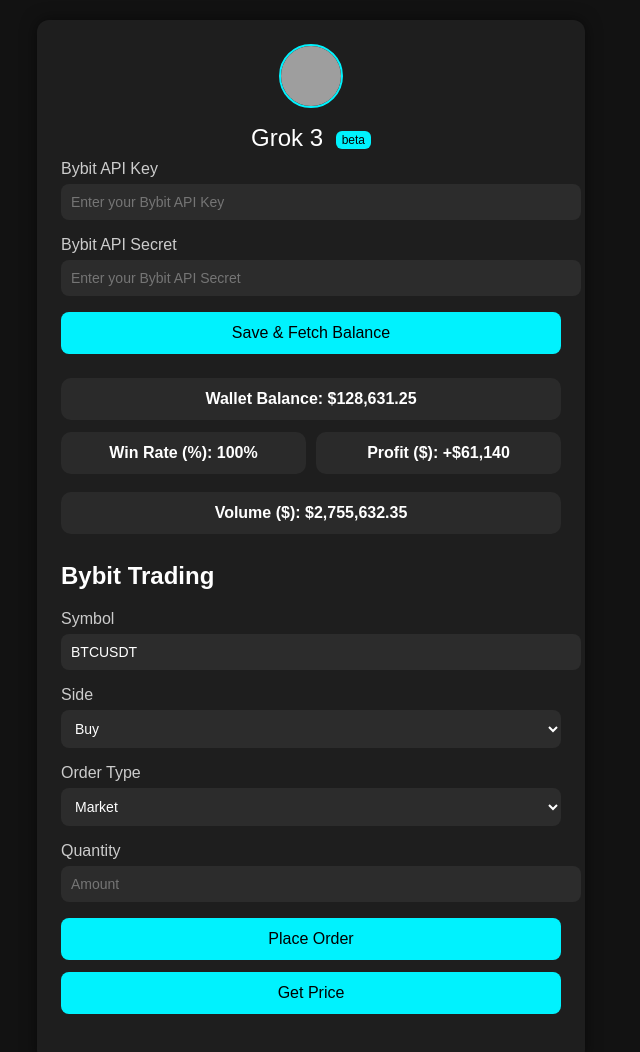
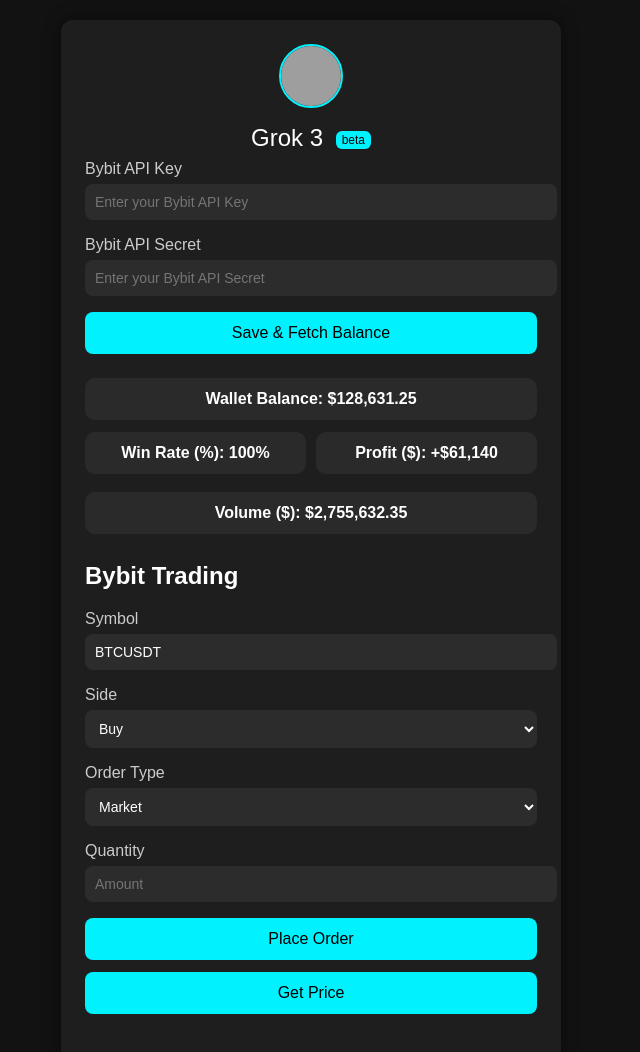
Before and after one commit to SIllion344i/TG-Mini-App, a plain HTML site: page index.html in a window 1280 px wide. Shown: the whole page, without its empty margins (329-969 px from the left). Drawn offline with Linux system fonts and the light colour scheme; grey boxes are pictures that could not be loaded; a script that the page names is missing.

Commit message:
Update index.html

```diff
--- a/index.html
+++ b/index.html
@@ -20,7 +20,9 @@
      border-radius: 12px;
      padding: 24px;
      box-shadow: 0 0 16px rgba(0, 0, 0, 0.5);
+     box-sizing: border-box; /* important */
    }
+
 
     .profile-pic {
       width: 60px;
```
Lines whose indentation alone changed are shown as unchanged.
